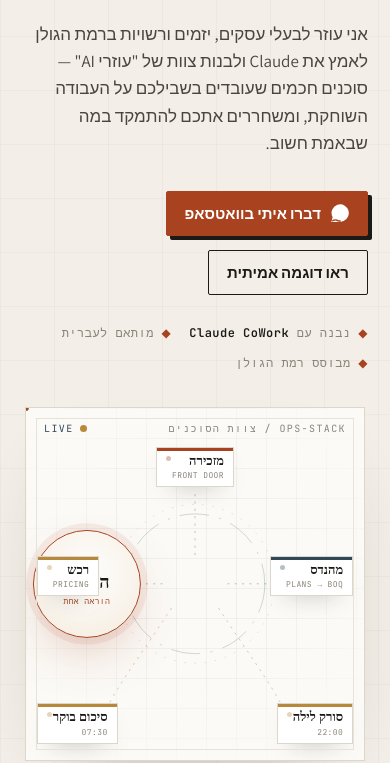
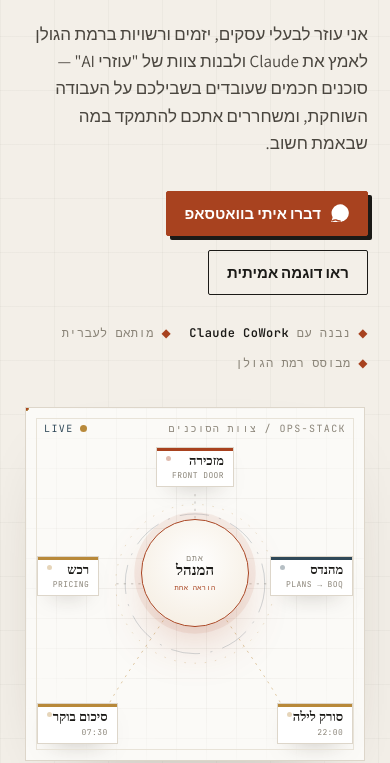
Before and after one commit to eitanquest/katzrin-guide, a website: page site/index.html in a window 390 px wide. Shown: the part 342-1105 px from the top of the page. Drawn offline with Linux system fonts and the light colour scheme; a web font is replaced by a local one.

Commit message:
Fix hub centering: revert non-RTL-safe transform to inset centering; shrink hub text to fit on mobile

```diff
--- a/site/index.html
+++ b/site/index.html
@@ -227,7 +227,7 @@
   .tnode.steel .tell{background:var(--steel)} .tnode.ochre .tell{background:var(--ochre)}
   .tnode.tn-ls{inset-inline-start:2%} .tnode.tn-rs{inset-inline-end:2%}
   @keyframes tellblink{0%,100%{opacity:.3}50%{opacity:1}}
-  .thub{position:absolute;z-index:3;width:37%;aspect-ratio:1;border-radius:50%;inset-inline-start:50%;top:50%;transform:translate(-50%,-50%);
+  .thub{position:absolute;z-index:3;width:37%;aspect-ratio:1;border-radius:50%;inset-inline-start:31.5%;top:calc(50% - 18.5%);
     display:grid;place-items:center;text-align:center;padding:0 5%;
     background:radial-gradient(circle at 50% 40%,#fff 0%,#f6efe4 78%);
     border:1.5px solid var(--accent);
@@ -458,7 +458,10 @@
     .tnode.tn-ls{inset-inline-start:3.2%} .tnode.tn-rs{inset-inline-end:3.2%}
     .tnode .nm{font-size:13px}
     .tnode .rl{font-size:8px;letter-spacing:.05em}
-    .thub{width:32%}
+    .thub{inset-inline-start:34%;width:32%}
+    .thub .hb-n{font-size:15px;white-space:normal;line-height:1.06}
+    .thub .hb-s{font-size:7px}
+    .thub .hb-k{font-size:8px}
     .hero-meta{gap:14px 18px}
     .brand{font-size:19px}
     .brand-mark{height:23px;margin-inline-end:6px}
```
